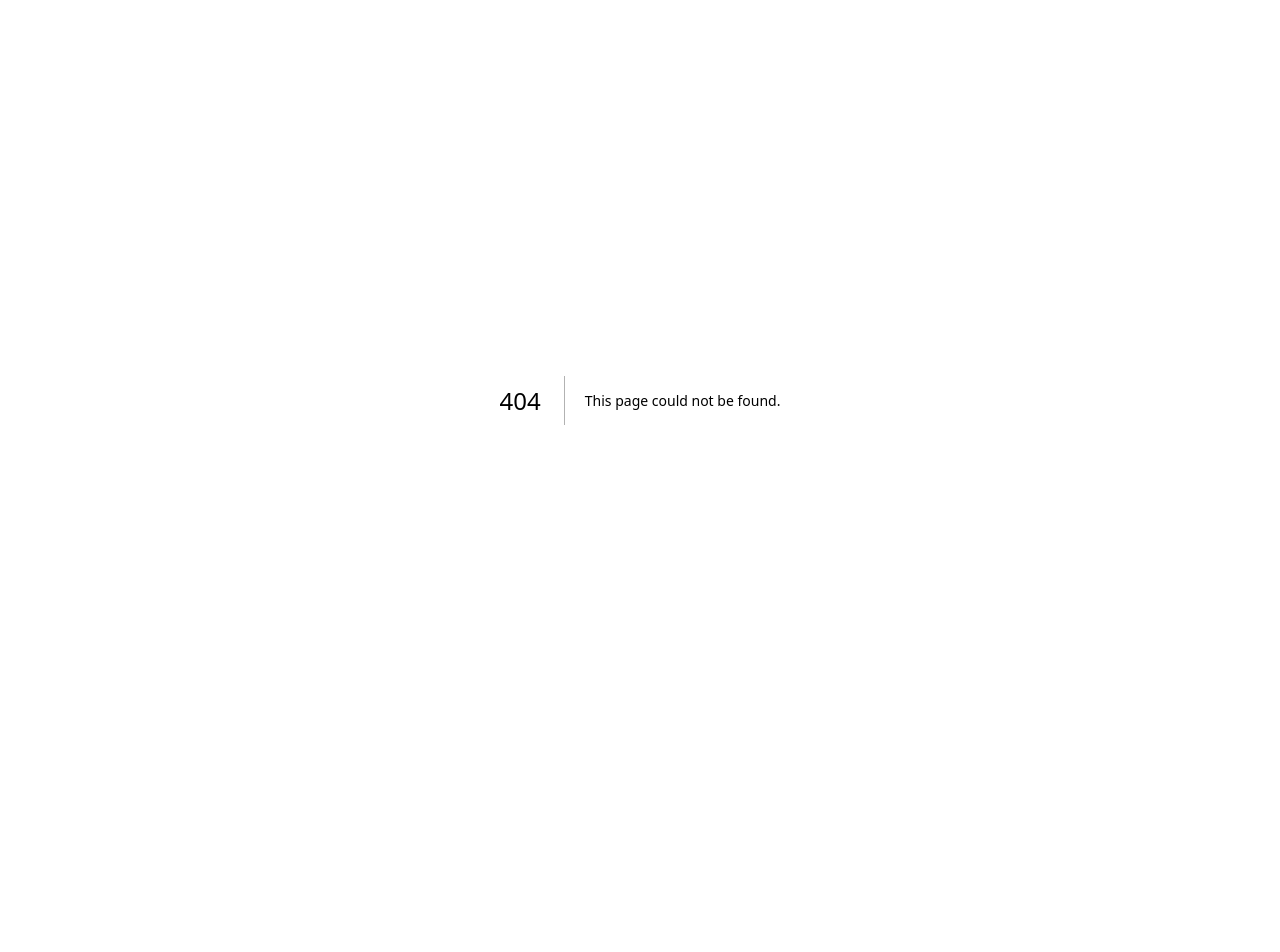
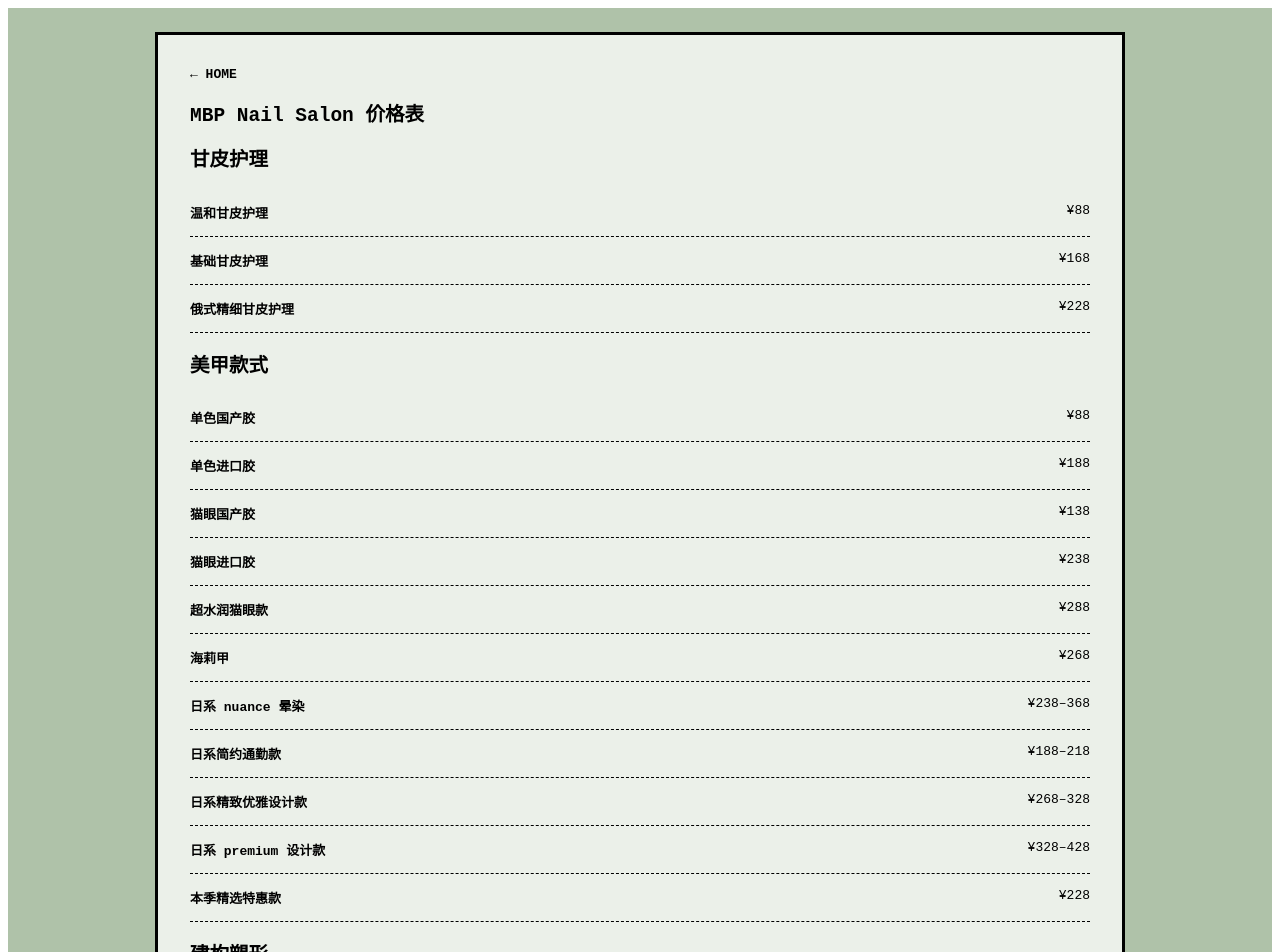
Before and after one commit to cosmoguo97/Nail-booking, a Next.js app: page /salon-price in a window 1280 px wide. Before the commit this address had no page. Shown: the top 952 px of the page. Before the commit the page ends 800 px from the top, so only its background shows below. Built offline with nearby package versions, Linux system fonts and the light colour scheme.

Commit message:
Create salon-price.js

```diff
--- /dev/null
+++ b/pages/salon-price.js
@@ -0,0 +1,94 @@
+import Link from "next/link";
+
+export default function SalonPrice() {
+  return (
+    <main style={styles.page}>
+      <section style={styles.card}>
+        <Link href="/" style={styles.back}>← HOME</Link>
+
+        <h1>MBP Nail Salon 价格表</h1>
+
+        <h2>甘皮护理</h2>
+        <Price name="温和甘皮护理" price="¥88" />
+        <Price name="基础甘皮护理" price="¥168" />
+        <Price name="俄式精细甘皮护理" price="¥228" />
+
+        <h2>美甲款式</h2>
+        <Price name="单色国产胶" price="¥88" />
+        <Price name="单色进口胶" price="¥188" />
+        <Price name="猫眼国产胶" price="¥138" />
+        <Price name="猫眼进口胶" price="¥238" />
+        <Price name="超水润猫眼款" price="¥288" />
+        <Price name="海莉甲" price="¥268" />
+        <Price name="日系 nuance 晕染" price="¥238–368" />
+        <Price name="日系简约通勤款" price="¥188–218" />
+        <Price name="日系精致优雅设计款" price="¥268–328" />
+        <Price name="日系 premium 设计款" price="¥328–428" />
+        <Price name="本季精选特惠款" price="¥228" />
+
+        <h2>建构塑形</h2>
+        <Price name="本甲微建构" price="¥48" />
+        <Price name="本甲建构" price="¥68" />
+        <Price name="甲片建构" price="¥188" />
+        <Price name="甲片二次利用" price="¥208" />
+
+        <h2>延长</h2>
+        <Price name="Gel X 高级建构延长" price="¥268" />
+        <Price name="甲膜延长" price="¥288" />
+        <Price name="浅贴延长" price="¥188" />
+
+        <h2>卸甲 / 护理</h2>
+        <Price name="本店作品卸甲" price="¥30" />
+        <Price name="他店作品卸甲" price="¥50" />
+        <Price name="单卸甲" price="¥100" />
+        <Price name="手部护理" price="¥88" />
+
+        <p style={styles.note}>
+          本工作室需提前预约，预约需支付 ¥50 定金。取消预约需提前一天。
+          普通甲 10 天内免费修补，薄软甲 7 天内免费修补。
+        </p>
+      </section>
+    </main>
+  );
+}
+
+function Price({ name, price }) {
+  return (
+    <div style={styles.row}>
+      <strong>{name}</strong>
+      <span>{price}</span>
+    </div>
+  );
+}
+
+const styles = {
+  page: {
+    minHeight: "100vh",
+    background: "#AFC2A9",
+    padding: 24,
+    fontFamily: "monospace",
+  },
+  card: {
+    maxWidth: 900,
+    margin: "0 auto",
+    background: "rgba(255,255,255,0.75)",
+    border: "3px solid #000",
+    padding: 32,
+  },
+  back: {
+    color: "#000",
+    textDecoration: "none",
+    fontWeight: "bold",
+  },
+  row: {
+    borderBottom: "1px dashed #000",
+    padding: "14px 0",
+    display: "grid",
+    gridTemplateColumns: "1fr auto",
+    gap: 10,
+  },
+  note: {
+    marginTop: 28,
+    lineHeight: 1.8,
+  },
+};
```
